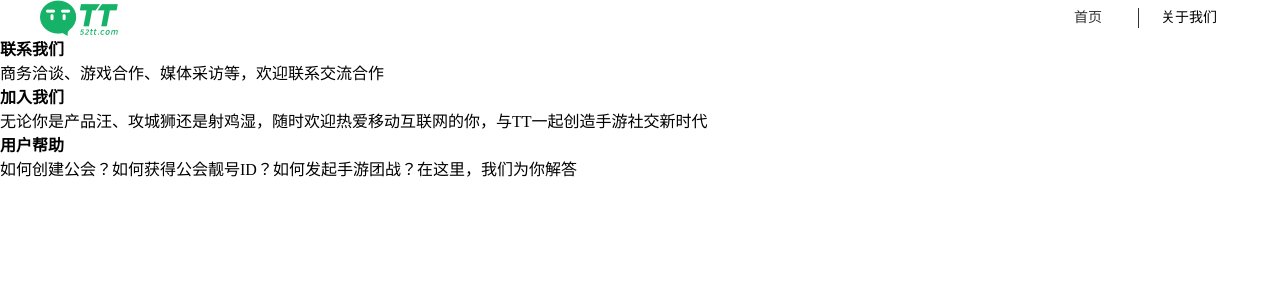
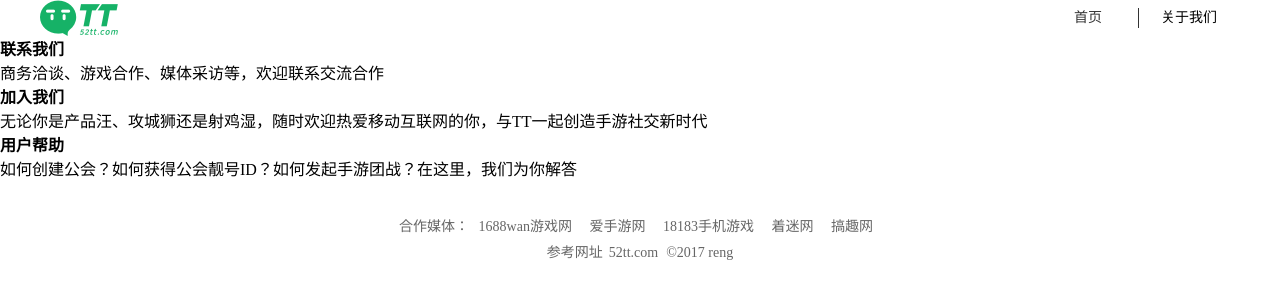
Before and after one commit to reng99/webpack, a website built with webpack: page src/index.html in a window 1280 px wide. Built offline with nearby package versions, Linux system fonts and the light colour scheme.

Commit message:
添加页面页脚

```diff
--- a/src/index.html
+++ b/src/index.html
@@ -17,6 +17,7 @@
             </div>
         </div>
     </header>
+
     <div class="main_body">
         <div class="banner"></div>
         <div class="container guild"></div>
@@ -38,5 +39,18 @@
             </div>
         </section>
     </div>
+
+    <footer>
+        <div class="container">
+            <p>合作媒体：
+                <a href="javascript:void(0)">1688wan游戏网</a>
+                <a href="javascript:void(0)">爱手游网</a>
+                <a href="javascript:void(0)">18183手机游戏</a>
+                <a href="javascript:void(0)">着迷网</a>
+                <a href="javascript:void(0)">搞趣网</a>
+            </p>
+            <p>参考网址<a href="https://52tt.com/">52tt.com</a>&copy;2017 reng</p>
+        </div>
+    </footer>
 </body>
 </html>
--- a/src/less/common/common.less
+++ b/src/less/common/common.less
@@ -73,3 +73,23 @@ header{
         }
     }
 }
+
+footer{
+    width:1200px;
+    height:60px;
+    margin:0 auto;
+    padding:35px 0 20px 0;
+    p{
+        text-align: center;
+        font-size:14px;
+        color:#666;
+        margin-bottom:6px;
+        a{
+            color:#666;
+            padding:0 8px 0 6px;
+            &:hover{
+                text-decoration: underline;
+            }
+        }
+    }
+}
```
